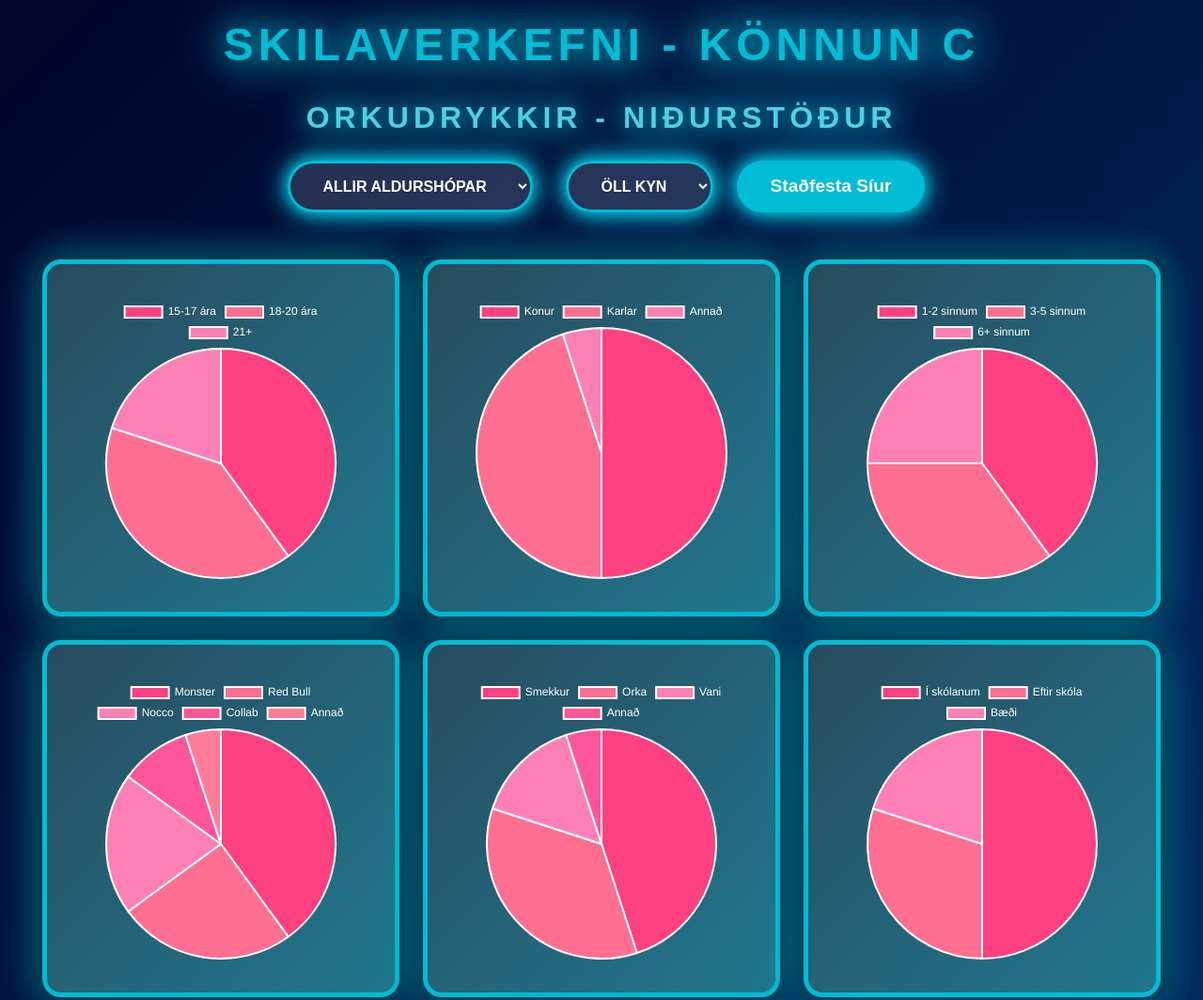
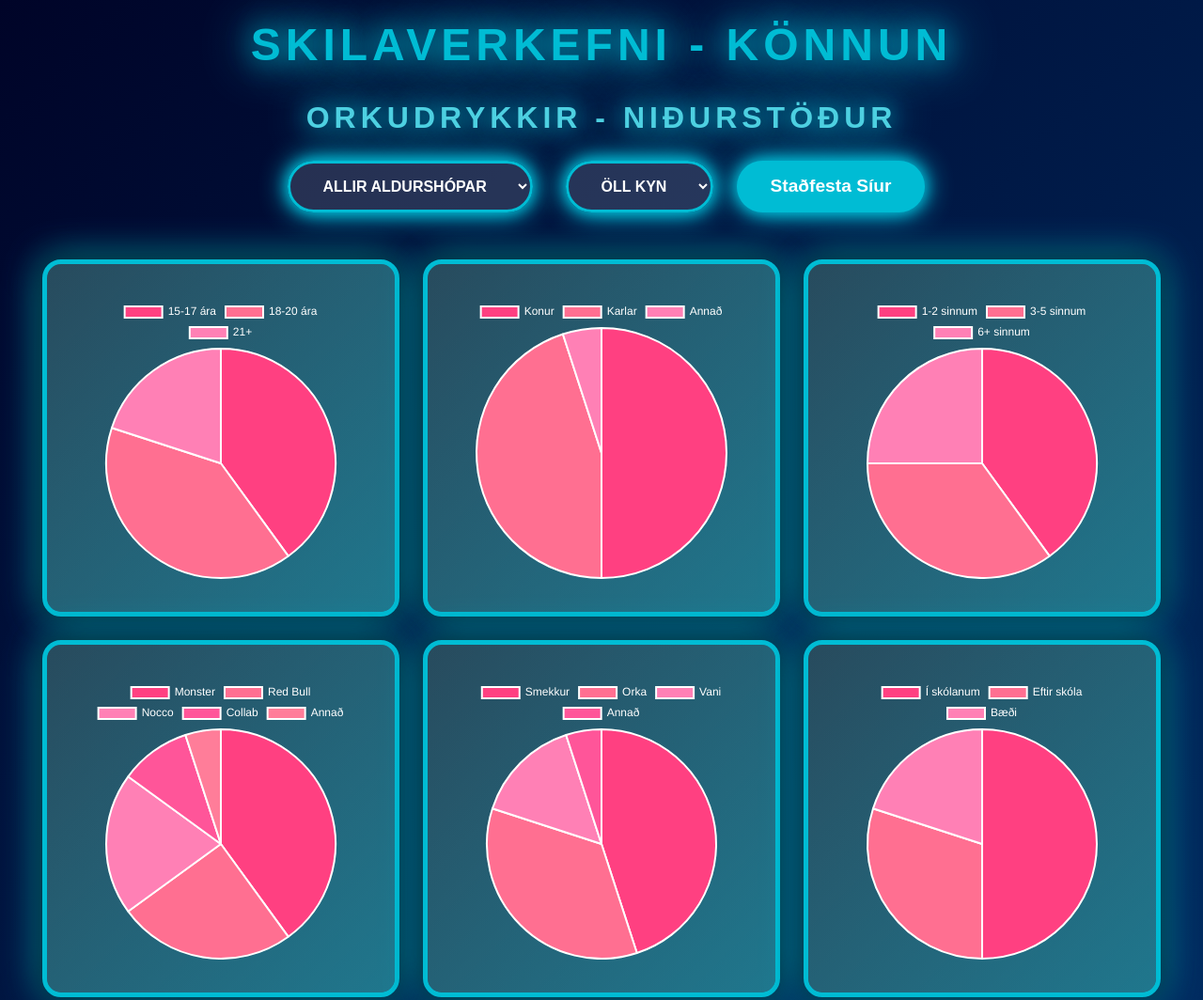
Before and after one commit to kristjana1002/energy-drinks-syrvey, a plain HTML site: page index.html in a window 1280 px wide. Shown: the top 1064 px of the page at 94% size. Drawn offline with nearby package versions, Linux system fonts and the light colour scheme.

Commit message:
Yo, added some cool stuff

```diff
--- a/index.html
+++ b/index.html
@@ -313,7 +313,7 @@
 
 </head>
 <body>
-  <h1>Skilaverkefni - Könnun C</h1>
+  <h1>Skilaverkefni - Könnun </h1>
   <h2>Orkudrykkir - Niðurstöður</h2>
 
   <!-- Síuvalkostir -->
```
